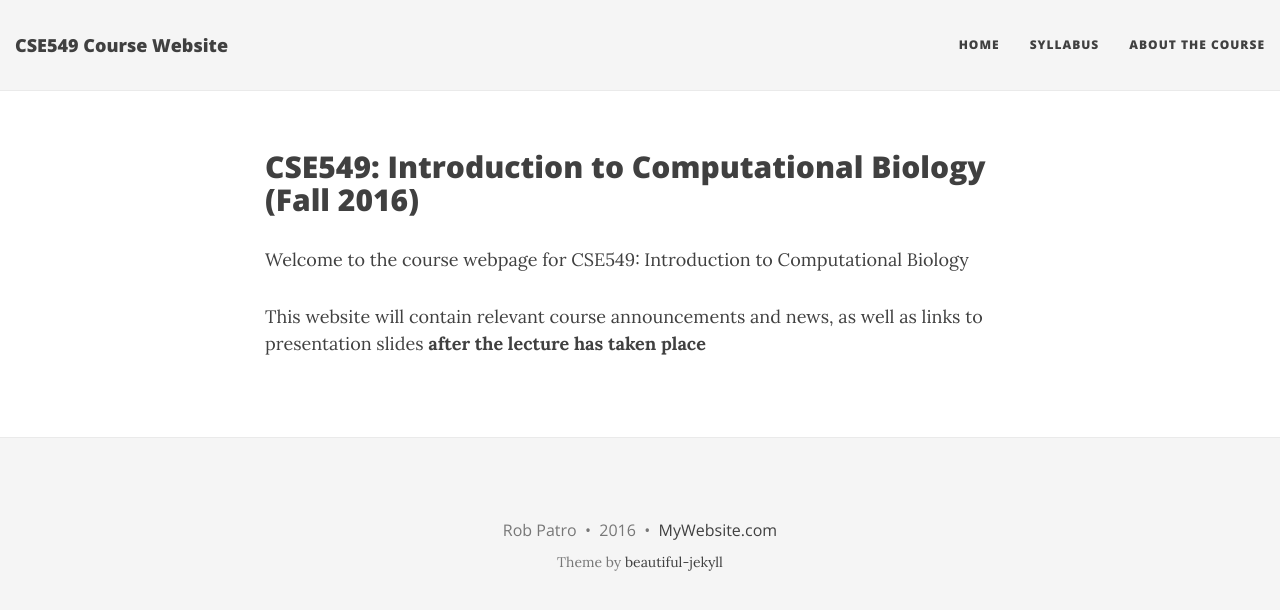
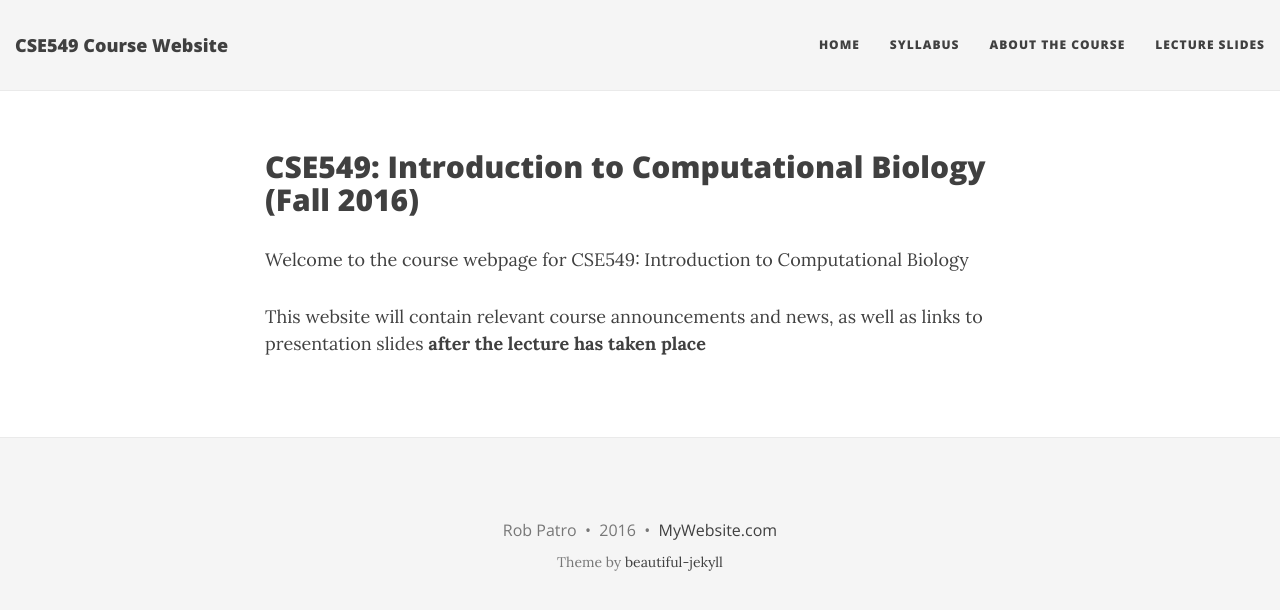
Before and after one commit to rob-p/CSE549F16, a Jekyll site: the page built from index.html, in a window 1280 px wide. Shown: the top 610 px of the page. Built offline with Jekyll 4.4.1, drawn with Linux system fonts in a browser that asks for light colours; nearby versions of some CDN libraries; the list of posts is cut into pages by our own code.

Commit message:
Updated _config.yml

```diff
--- a/_config.yml
+++ b/_config.yml
@@ -30,6 +30,7 @@ navbar-links:
   Home: ""
   Syllabus: "syllabus"
   About the course: "aboutme"
+  Lecture slides: "lectures"
   #Author's home: "http://deanattali.com"
 
 # --- Footer options --- #
```
